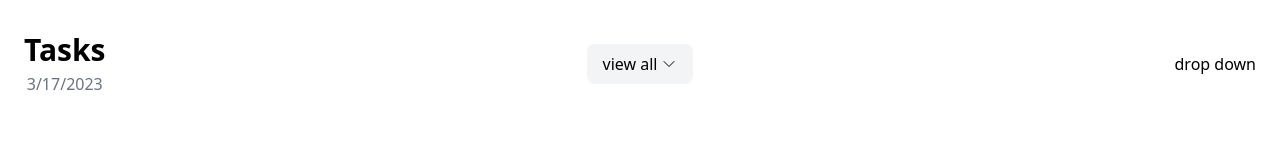
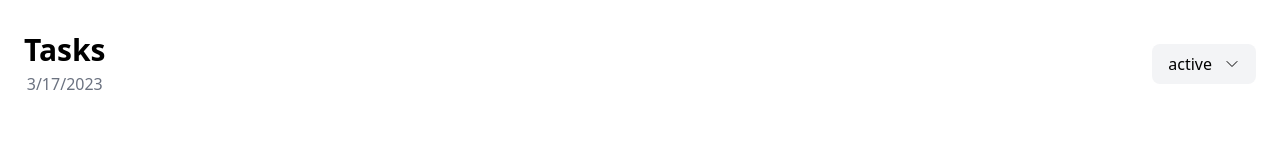
Before and after one commit to ashishk1331/Feather, a React (Vite) app: page / in a window 1280 px wide. Shown: the top 160 px of the page. Built offline with nearby package versions, Linux system fonts and the light colour scheme.

Commit message:
Added drop-down to view all tasks

```diff
--- a/src/components/Header.jsx
+++ b/src/components/Header.jsx
@@ -1,20 +1,74 @@
-import { ChevronDownIcon } from '@heroicons/react/24/outline'
+import { ChevronDownIcon, ChevronUpIcon } from '@heroicons/react/24/outline'
+import { cn } from '../util/cn'
+import { Circle } from '@phosphor-icons/react'
+import { useState } from 'react'
+
+function Option(props){
+
+	const active = props.menuOption === props.value
+
+	return (
+		<button
+			className={cn("p-2 flex items-baseline gap-2", active ? "font-medium" : '')}
+			onClick={() => {
+				props.setMenuOption(props.value)
+			}}
+		>
+			{
+				active && <Circle weight="fill" className="w-2 h-2" />
+			}
+			{props.text}
+		</button>
+	)
+}
 
 export default function Header(props){
+
+	const options = [
+		{
+			text: 'active',
+			value: 0
+		},
+		{
+			text: 'view all',
+			value: 1
+		}
+	];
+	const menuOption = props.menuOption, setMenuOption = props.setMenuOption;
+	const [ toggleMenu, setToggleMenu ] = useState(false)
+
 	return (
-		<div className="flex items-center justify-between w-full my-4">
+		<div className="relative flex items-center justify-between w-full my-4">
 			<div className="flex flex-col items-center gap-1">
 				<h1 className="text-3xl font-bold leading-9">Tasks
 				</h1>
 				<p className="text-gray-500">{new Date().toLocaleDateString()}</p>
 			</div>
-			<button className="relative flex items-center gap-1 p-2 px-4 bg-gray-100 rounded-lg">
-				view all
-				<ChevronDownIcon />
+			<button
+				className="flex items-center gap-3 p-2 px-4 bg-gray-100 rounded-lg"
+				onClick={() => {
+					setToggleMenu(!toggleMenu)
+			}}>
+				{
+					toggleMenu ?
+					"select"
+					:
+					options[menuOption].text
+				}
+				{
+					toggleMenu ?
+					<ChevronUpIcon />
+					:
+					<ChevronDownIcon />
+				}
 			</button>
-			<div>
-				drop down
-			</div>
+			{
+				toggleMenu && <div className = "absolute right-0 top-[100%] bg-gray-100 p-4 px-12 rounded-lg flex flex-col items-right gap-2">
+					{
+						options.map(i => <Option key={i.text} {...i} menuOption={menuOption} setMenuOption={setMenuOption}/>)
+					}
+				</div>
+			}
 		</div>
 	)
 }
--- a/src/screens/Form.jsx
+++ b/src/screens/Form.jsx
@@ -9,7 +9,7 @@ function cn(...classes){
 
 function Toggler(props){
 
-	const [ selected, setSelected ] = useState(false)
+	const [ selected, setSelected ] = useState(props.selected)
 
 	return (
 		<a
@@ -93,10 +93,25 @@ export default function Form(props){
 					<div className="flex flex-col gap-1">
 						<p className="w-fit mr-auto">days</p>
 						<div className="flex flex-wrap items-start gap-2">
+							<Toggler
+								key={'all'}
+								text={'all'}
+								selected={days.reduce((prev, curr) => prev && curr, true)}
+								click={() => {
+									let delta = days.reduce((prev, curr) => prev && curr, true)
+									if(delta){
+										setDays(days.map(i => false))
+									} else {
+										setDays(days.map(i => true))
+									}
+									console.log(days)
+								}}
+							/>
 							{
 								daysName.map(i => <Toggler
 									key={i}
 									text={i}
+									selected={days[daysName.indexOf(i)]}
 									click={() => {
 										let ind = daysName.indexOf(i);
 										days[ind] = !days[ind]
--- a/src/screens/Home.jsx
+++ b/src/screens/Home.jsx
@@ -2,15 +2,33 @@ import Header from '../components/Header'
 import Task from '../components/Task'
 import { PlusSmallIcon, TrashIcon, PencilIcon, XMarkIcon } from '@heroicons/react/24/outline'
 import { SparklesIcon } from '@heroicons/react/24/solid'
+import { useState, useEffect } from 'react'
 
 export default function Home(props){
 
 	const daysName = ['sun', 'mon', 'tue', 'wed', 'thu', 'fri', 'sat']
 	const today = daysName[new Date().getDay()]
+	const [ menuOption, setMenuOption ] = useState(0)
+	const [ ftasks, setFTasks ] = useState([])
+
+	function filterTasks(tasks, option){
+		if(option === 0){
+			return tasks.filter(i => i.days.includes(today))
+		} else if( option === 1){
+			return tasks
+		}
+	}
+
+	useEffect(() => {
+		setFTasks(filterTasks(props.tasks, menuOption))
+	}, [menuOption])
 
 	return (
 		<div className="p-4 px-6 pb-6">
-			<Header />
+			<Header
+				menuOption={menuOption}
+				setMenuOption={setMenuOption}
+			/>
 			{
 				props.tasks.length < 1 ?
 				<div className="w-fit mx-auto m-6 mt-24 text-gray-300 text-xl flex flex-col gap-2">
@@ -22,14 +40,11 @@ export default function Home(props){
 				:
 				<ul>
 				{
-					props.tasks.map(i => {
-						if(i.days.includes(today))
-						return <Task key={i.id} {...i} selectedList={props.selectedList} setSelectedList={props.setSelectedList} />
-					})
+					ftasks.map(i => <Task key={i.id} {...i} selectedList={props.selectedList} setSelectedList={props.setSelectedList} />)
 				}
 				</ul>
 			}
-			<div className="absolute bottom-0 right-0 m-6 flex items-center gap-2">
+			<div className="fixed bottom-0 right-0 m-6 flex items-center gap-2">
 			{
 				props.selectedList.length > 0 ?
 				<>
--- /dev/null
+++ b/src/util/cn.js
@@ -0,0 +1,3 @@
+export function cn(...classes) {
+	return classes.filter(Boolean).join(' ')
+}
```
